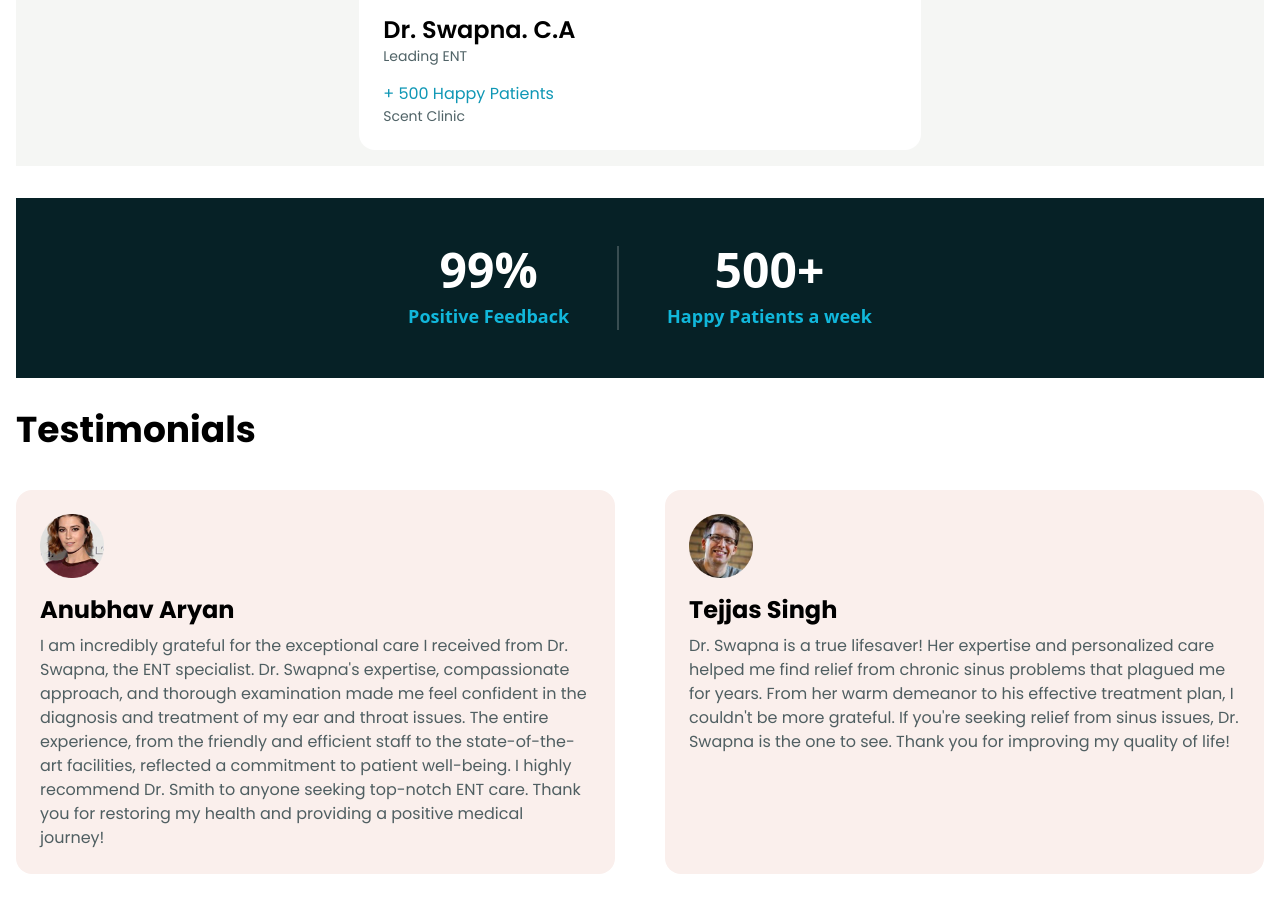
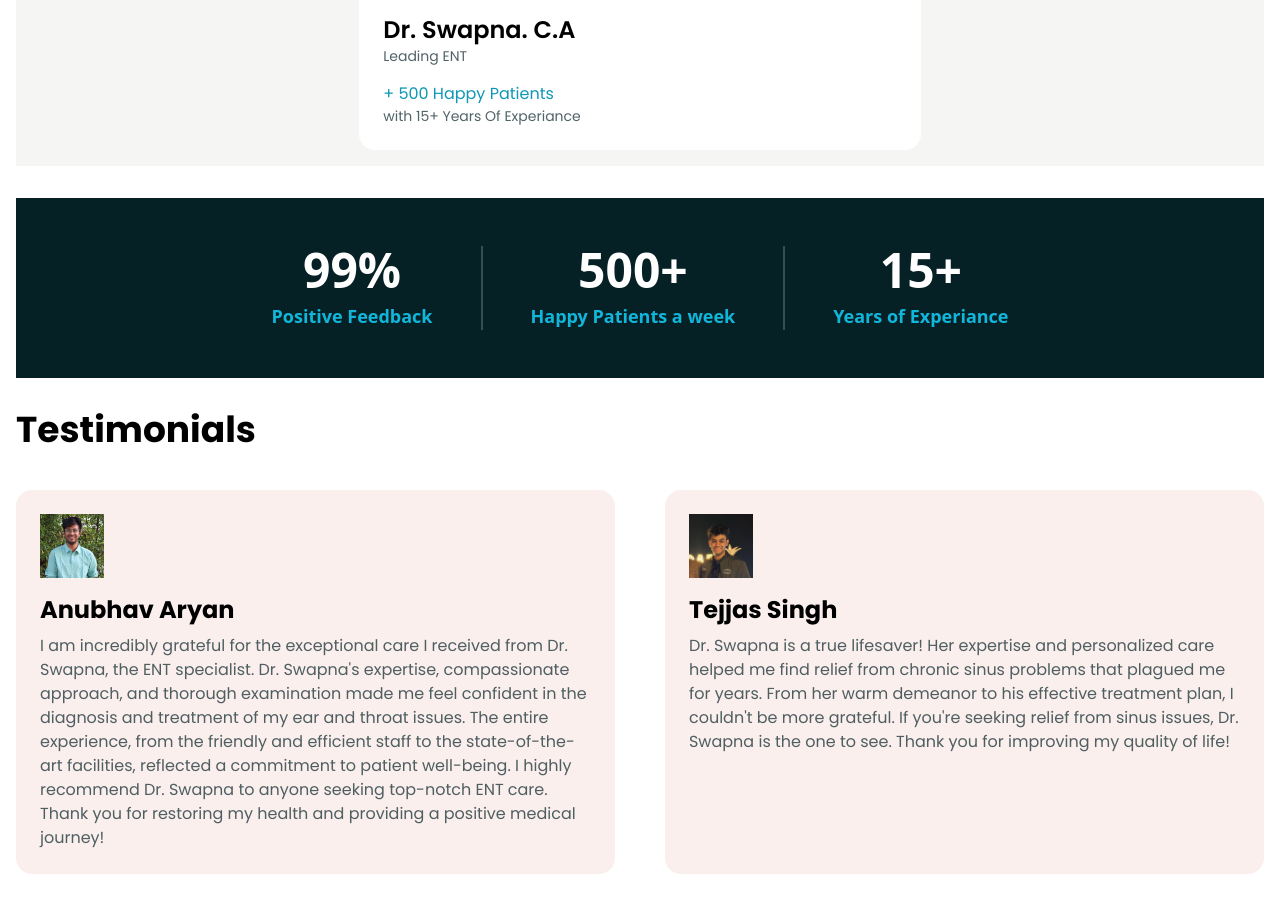
Before and after one commit to anubhav-aryan/entclinic, a Next.js app: page / in a window 1280 px wide. Shown: the part 2445-3348 px from the top of the page. Built offline with nearby package versions, Linux system fonts and the light colour scheme.

Commit message:
fix: testimonial images

```diff
--- a/components/AnalyticLabel.tsx
+++ b/components/AnalyticLabel.tsx
@@ -16,13 +16,13 @@ const AnalyticLabel = () => {
           Happy Patients a week
         </h3>
       </div>{" "}
-      {/* <div className="line w-[2px] bg-[rgba(255,255,255,0.2)]"></div> */}
-      {/* <div className="label flex flex-col items-center gap-2">
-        <h1 className="text-5xl text-white font-bold">43</h1>
+      <div className="line w-[2px] bg-[rgba(255,255,255,0.2)]"></div>
+      <div className="label flex flex-col items-center gap-2">
+        <h1 className="text-5xl text-white font-bold">15+</h1>
         <h3 className="text-[#11b7db] text-lg font-semibold">
-          Professional Doctors
+          Years of Experiance
         </h3>
-      </div> */}
+      </div>
     </div>
   );
 };
--- a/components/Testimonial.tsx
+++ b/components/Testimonial.tsx
@@ -9,12 +9,12 @@ const Testimonial = () => {
         <div className=" font-bold text-4xl mb-10">Testimonials</div>
         <div className=" w-full flex mobile:flex-col tablet:flex-row justify-between mobile:gap-[1rem]">
           <TestimonialCard
-            img="test1.png"
+            img="Screenshot from 2024-02-09 20-48-04.png"
             name="Anubhav Aryan"
-            review="I am incredibly grateful for the exceptional care I received from Dr. Swapna, the ENT specialist. Dr. Swapna's expertise, compassionate approach, and thorough examination made me feel confident in the diagnosis and treatment of my ear and throat issues. The entire experience, from the friendly and efficient staff to the state-of-the-art facilities, reflected a commitment to patient well-being. I highly recommend Dr. Smith to anyone seeking top-notch ENT care. Thank you for restoring my health and providing a positive medical journey!"
+            review="I am incredibly grateful for the exceptional care I received from Dr. Swapna, the ENT specialist. Dr. Swapna's expertise, compassionate approach, and thorough examination made me feel confident in the diagnosis and treatment of my ear and throat issues. The entire experience, from the friendly and efficient staff to the state-of-the-art facilities, reflected a commitment to patient well-being. I highly recommend Dr. Swapna to anyone seeking top-notch ENT care. Thank you for restoring my health and providing a positive medical journey!"
           />
           <TestimonialCard
-            img="test2.png"
+            img="Screenshot from 2024-02-09 20-51-33.png"
             name="Tejjas Singh"
             review="Dr. Swapna is a true lifesaver! Her expertise and personalized care helped me find relief from chronic sinus problems that plagued me for years. From her warm demeanor to his effective treatment plan, I couldn't be more grateful. If you're seeking relief from sinus issues, Dr. Swapna is the one to see. Thank you for improving my quality of life!"
           />
--- a/sections/Doctors.tsx
+++ b/sections/Doctors.tsx
@@ -15,7 +15,7 @@ const Doctors = () => {
             name="Dr. Swapna. C.A"
             position="Leading ENT"
             patients={500}
-            hospital="Scent Clinic"
+            hospital="with 15+ Years Of Experiance"
           />
           {/* <DoctorCard
             img="doc2.png"
```
Also changed, not shown: public/Screenshot from 2024-02-09 20-48-04.png (added), public/Screenshot from 2024-02-09 20-51-33.png (added).
